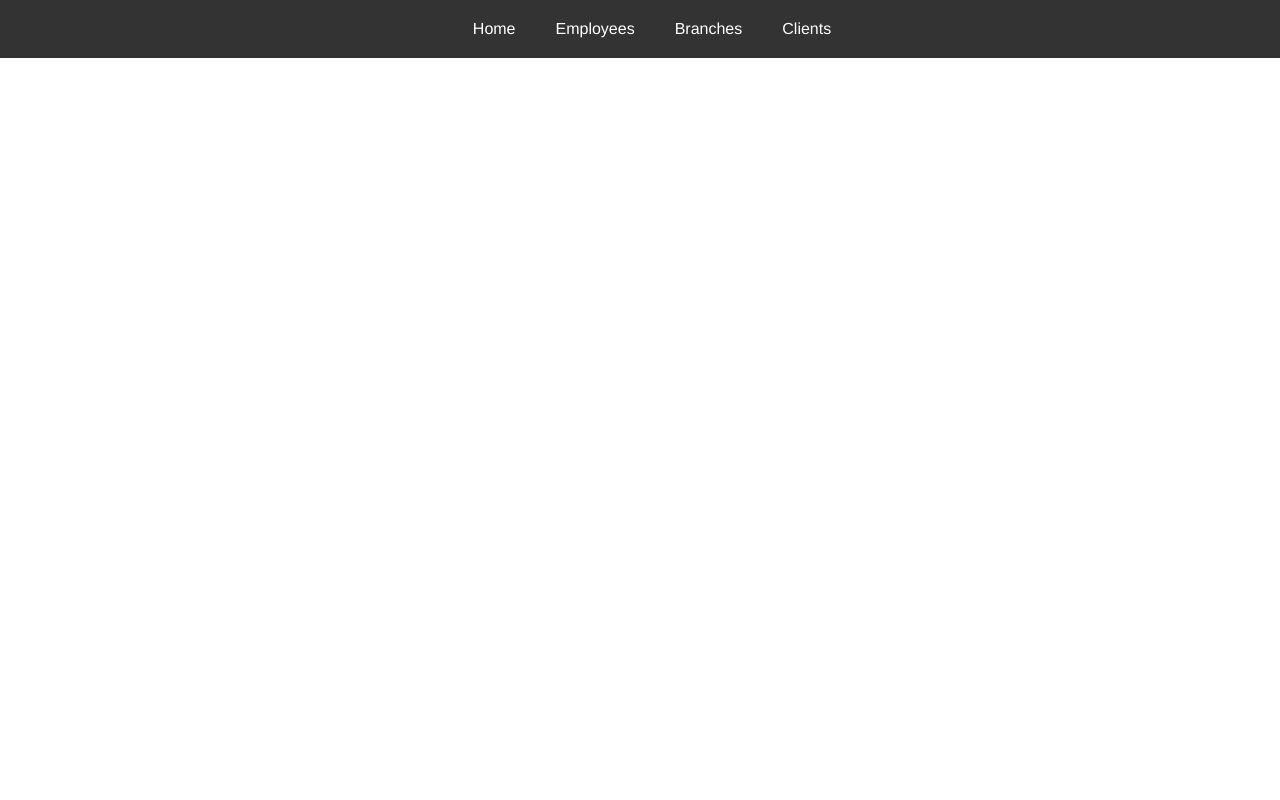
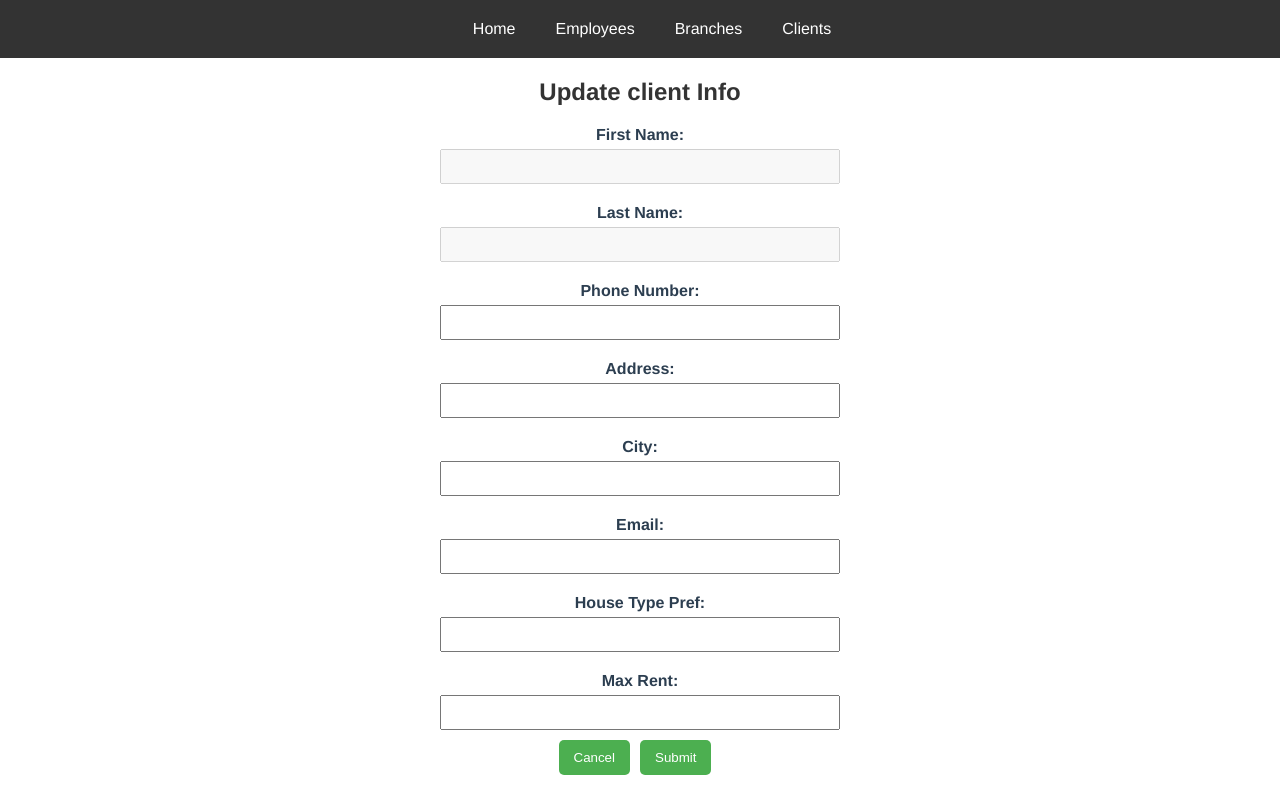
Before and after one commit to Dom1232/RealEstate, a Vue app in the folder client/: page /clientEdit in a window 1280 px wide. Shown: the top 800 px of the page. Built offline with nearby package versions, Linux system fonts and the light colour scheme.

Commit message:
Added client editing

```diff
--- a/client/src/api/apiService.js
+++ b/client/src/api/apiService.js
@@ -28,7 +28,6 @@ export default {
       try {
         const response = await axios.put(`${API_URL}/update/${employeeData.id}`, employeeData);
         console.log('Response:', response.data);
-        console.log(employeeData)
       } catch (error) {
         console.error('Error updating employee:', error);
         throw error;
@@ -105,4 +104,15 @@ export default {
         throw error;
       }
     },
+
+    updateClient: async (clientData) => {
+      try {
+        const response = await axios.put(`${API_URL}/updateClient/${clientData.clientNo}`, clientData);
+        console.log('Response:', response.data);
+        console.log(clientData)
+      } catch (error) {
+        console.error('Error updating employee:', error);
+        throw error;
+      }
+    },
   };
--- /dev/null
+++ b/client/src/components/clientEdit.vue
@@ -0,0 +1,133 @@
+<template>
+    <div>
+      <h2>Update client Info</h2>
+      <form @submit.prevent="update">
+
+        <label for="first_name">First Name:</label>
+        <input type="text" id="first_name" v-model="clientData.first_name" required disabled>
+
+        <label for="last_name">Last Name:</label>
+        <input type="text" id="last_name" v-model="clientData.last_name" required disabled>
+
+        <label for="telephone">Phone Number:</label>
+        <input type="text" id="telephone" v-model="clientData.telephone">
+
+        <label for="address">Address:</label>
+        <input type="text" id="address" v-model="clientData.address" required>
+
+        <label for="city">City:</label>
+        <input type="text" id="city" v-model="clientData.city" required>
+
+        <label for="email">Email:</label>
+        <input type="email" id="email" v-model="clientData.email" required>
+
+        <label for="prefType">House Type Pref:</label>
+        <input type="text" id="prefType" v-model="clientData.prefType" required>
+
+        <label for="maxRent">Max Rent:</label>
+        <input type="number" id="maxRent" v-model="clientData.maxRent">
+
+
+        <router-link to="/clientList">
+          <button>Cancel</button>
+        </router-link>
+        <button type="submit">Submit</button>
+      </form>
+    </div>
+</template>
+
+<script>
+export default {
+  props: ['clientNo', 'clientFNAME', 'clientLNAME', 'clientTelephone',  'clientStreet', 'clientCity', 'clientEmail', 'clientHomeType', 'clientMaxRent'],
+
+  data() {
+    return {
+      clientData: {
+        clientNo: '',
+        first_name: '',
+        last_name: '',
+        telephone: '',
+        address: '',
+        city: '',
+        email: '',
+        prefType: '',
+        maxRent: '',
+      },
+    };
+  },
+
+  mounted() {
+    this.clientData.clientNo = this.$route.query.clientNo;
+    this.clientData.first_name = this.$route.query.clientFNAME;
+    this.clientData.last_name = this.$route.query.clientLNAME;
+    this.clientData.telephone = this.$route.query.clientTelephone;
+    this.clientData.address = this.$route.query.clientStreet;
+    this.clientData.city = this.$route.query.clientCity;
+    this.clientData.email = this.$route.query.clientEmail;
+    this.clientData.prefType = this.$route.query.clientHomeType;
+    this.clientData.maxRent = this.$route.query.clientMaxRent;
+  },
+
+  methods: {
+    update() {
+      this.$apiService.updateClient(this.clientData)
+        .then(response => {
+          console.log('client updated successfully:', response);
+          this.$router.push({ name: 'clientList' });
+        })
+        .catch(error => {
+          console.error('Error updating Client:', error);
+        });
+      },
+    },
+  };
+</script>
+
+<style scoped>
+  h2 {
+    color: #333;
+    text-align: center;
+  }
+
+  form {
+    max-width: 400px;
+    margin: 0 auto;
+  }
+
+  label {
+    display: block;
+    margin-top: 10px;
+    font-weight: bold;
+  }
+
+  input {
+    width: 100%;
+    padding: 8px;
+    margin-top: 5px;
+    margin-bottom: 10px;
+    box-sizing: border-box;
+    text-align: center;
+  }
+
+  button {
+    background-color: #4caf50;
+    color: white;
+    padding: 10px 15px;
+    border: none;
+    border-radius: 5px;
+    cursor: pointer;
+    margin-right: 10px;
+  }
+
+  button:hover {
+    background-color: #45a049;
+  }
+
+  select {
+    width: 100%;
+    padding: 8px;
+    margin-top: 5px;
+    margin-bottom: 10px;
+    box-sizing: border-box;
+  }
+</style>
--- a/client/src/components/clientList.vue
+++ b/client/src/components/clientList.vue
@@ -74,12 +74,12 @@
           const clientFNAME = client[1];
           const clientLNAME = client[2];
           const clientTelephone = client[3];
-          const clientStreet = client[5];
-          const clientCity = client[6];
-          const clientEmail = client[7];
-          const clientHomeType = client[8];
-          const clientMaxRent = client[9];
-          this.$router.push({ name: 'editclient', query: { clientNo, clientFNAME, clientLNAME, clientTelephone, clientStreet, clientCity, clientEmail, clientHomeType, clientMaxRent} });
+          const clientStreet = client[4];
+          const clientCity = client[5];
+          const clientEmail = client[6];
+          const clientHomeType = client[7];
+          const clientMaxRent = client[8];
+          this.$router.push({ name: 'clientEdit', query: { clientNo, clientFNAME, clientLNAME, clientTelephone, clientStreet, clientCity, clientEmail, clientHomeType, clientMaxRent} });
         },
       },
   };
--- a/client/src/routes/router.js
+++ b/client/src/routes/router.js
@@ -9,7 +9,7 @@ import listBranch from '../components/branchList.vue'
 import editBranch from '../components/branchEdit.vue'
 import createBranch from '../components/branchCreate.vue'
 import listClients from '../components/clientList.vue'
-
+import editClients from '../components/clientEdit.vue'
 
 const router = createRouter({
     history: createWebHistory(),
@@ -85,6 +85,22 @@ const router = createRouter({
         name: 'clientList',
         component: listClients,
       },
+      {
+        path: '/clientEdit',
+        name: 'clientEdit',
+        component: editClients,
+        props: route => ({
+          clientNo: route.query.clientNo,
+          first_name: route.query.clientFNAME,
+          last_name: route.query.clientLNAME,
+          telephone: route.query.clientTelephone,
+          address: route.query.clientStreet,
+          city: route.query.clientCity,
+          email: route.query.clientEmail,
+          prefType: route.query.clientHomeType,
+          maxRent: route.query.clientMaxRent,
+        })
+      },
     ],
 });
 
```
Also changed, not shown: 2 other files (tests, documents, lock files or other folders).
